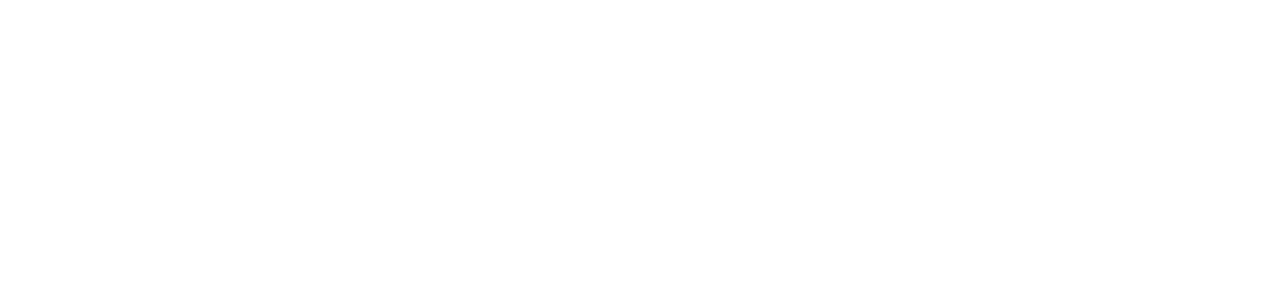
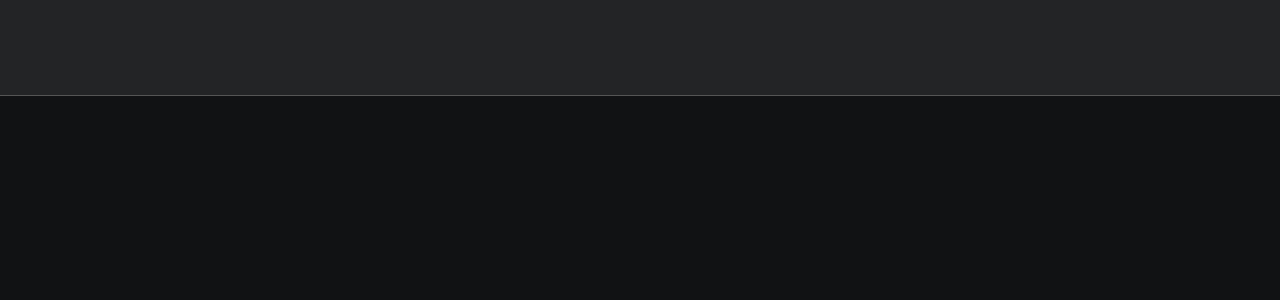
Before and after one commit to TinglyPants/blenderboard, a React (Create React App) app: page / in a window 1280 px wide. Shown: the top 300 px of the page. Built offline with nearby package versions, Linux system fonts and the light colour scheme.

Commit message:
Added basic NavBar

```diff
--- a/src/App.js
+++ b/src/App.js
@@ -1,3 +1,9 @@
+import NavBar from "./components/structure/NavBar";
+
 export default function App() {
-    return <></>;
+    return (
+        <div className="bg-dark w-screen h-screen flex flex-col">
+            <NavBar />
+        </div>
+    );
 }
--- /dev/null
+++ b/src/components/structure/NavBar.js
@@ -0,0 +1,7 @@
+export default function NavBar({ children }) {
+    return (
+        <nav className="bg-light border-b-[1px] border-lightest py-6 h-[6rem] flex justify-between">
+            {children}
+        </nav>
+    );
+}
```
